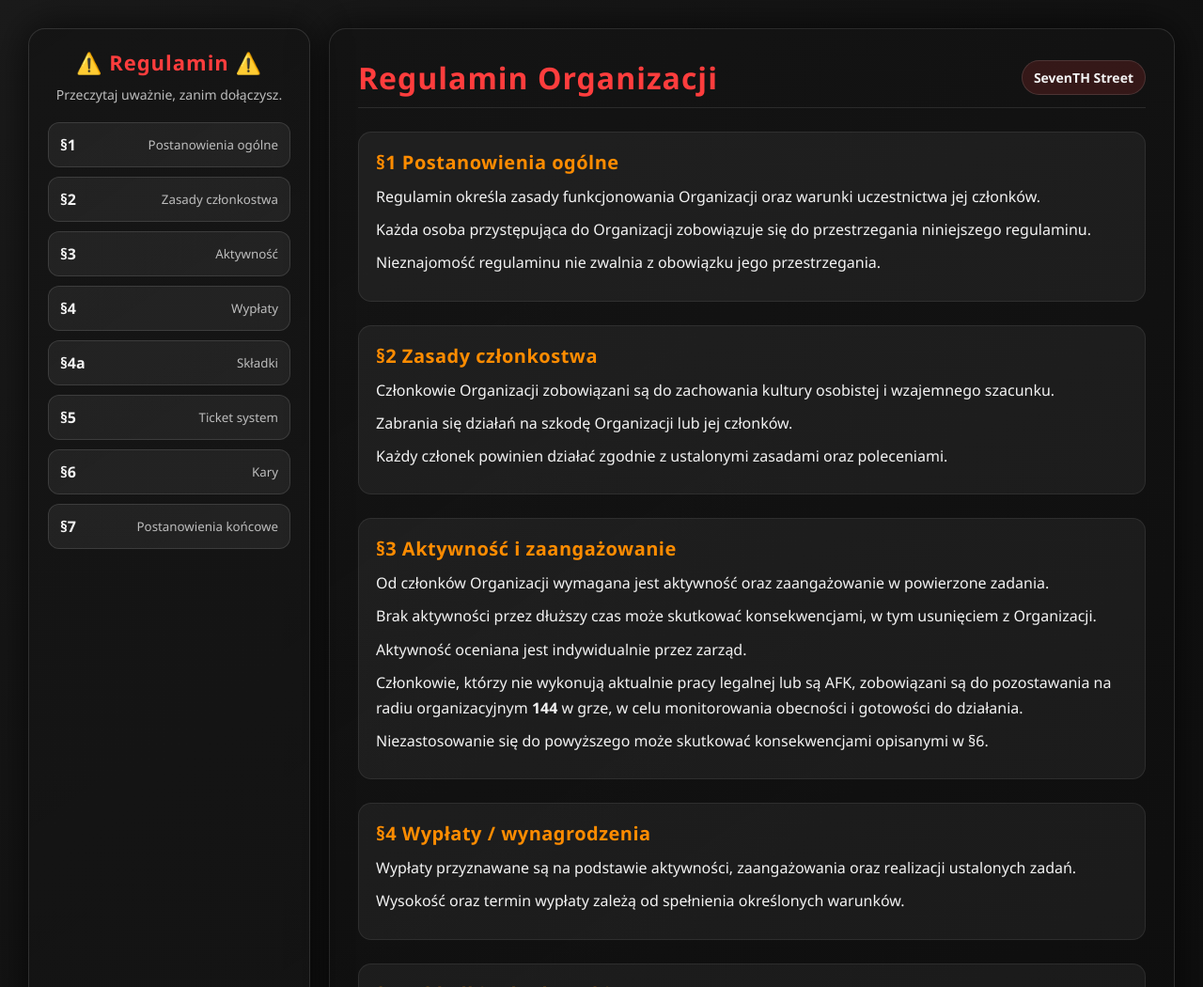
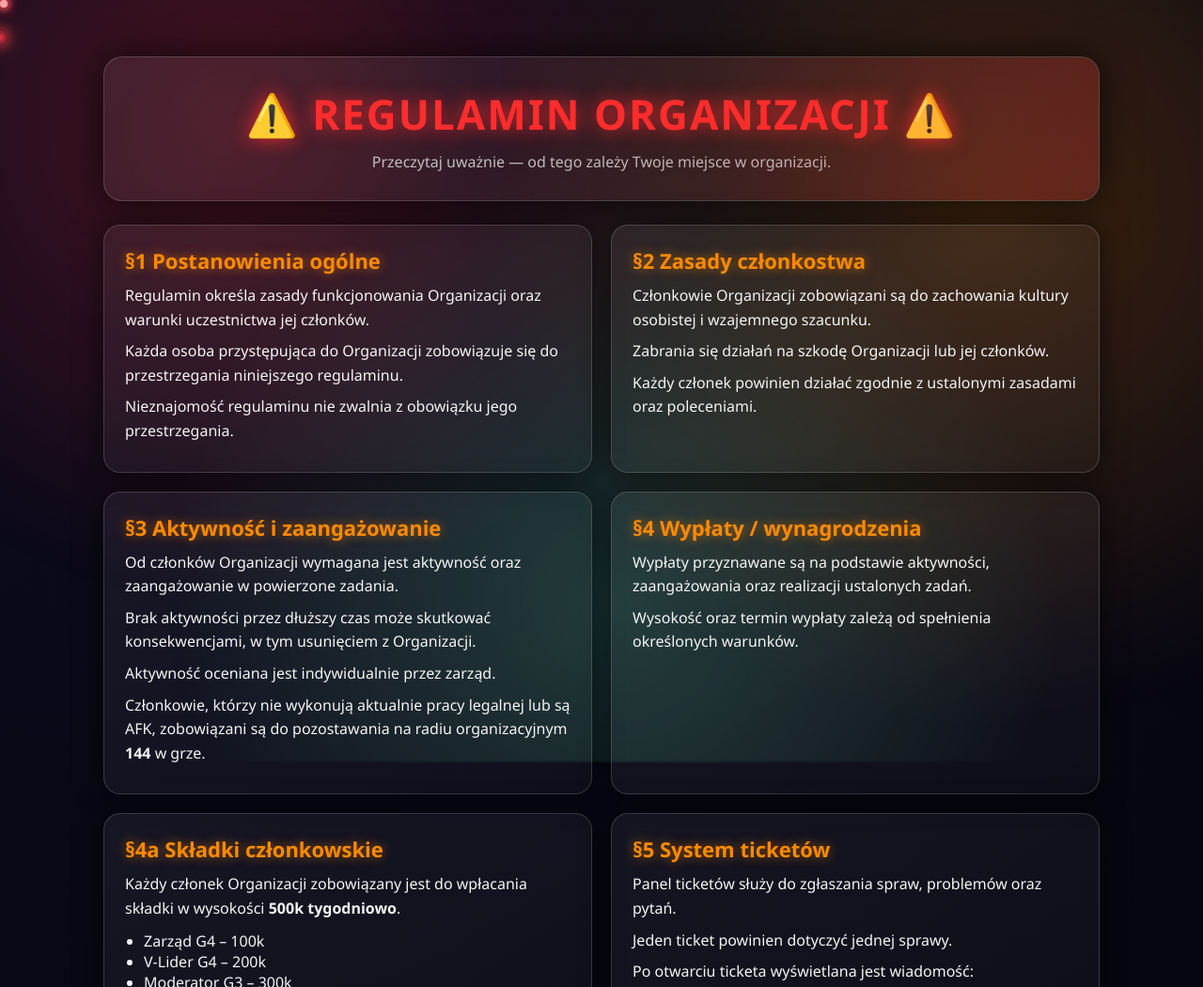
Before and after one commit to killer02199/Regulamin, a plain HTML site: page index.html in a window 1280 px wide. Shown: the top 1050 px of the page at 94% size. Drawn offline with Linux system fonts and the light colour scheme.

Commit message:
Refactor index.html with new styles and cursor effects

```diff
--- a/index.html
+++ b/index.html
@@ -1,241 +1,289 @@
 <!DOCTYPE html>
 <html lang="pl">
 <head>
-  <meta charset="UTF-8" />
-  <meta name="viewport" content="width=device-width, initial-scale=1.0" />
+  <meta charset="UTF-8">
+  <meta name="viewport" content="width=device-width, initial-scale=1.0">
   <title>Regulamin Organizacji</title>
+
   <style>
-    :root {
-      --bg: #070707;
-      --panel: rgba(20, 20, 20, 0.85);
-      --panel2: rgba(255, 255, 255, 0.06);
-      --border: rgba(255, 255, 255, 0.12);
-      --text: #f3f3f3;
-      --muted: #bdbdbd;
-      --accent: #ff3d3d;
-      --accent2: #ff8c00;
-      --glow: rgba(255, 61, 61, 0.35);
+    :root{
+      --bg1:#05050d;
+      --bg2:#0b0b1f;
+      --text:#f5f5f5;
+      --muted:#bfbfbf;
+      --card:rgba(255,255,255,0.06);
+      --border:rgba(255,255,255,0.16);
+      --neon1:#ff2d2d;
+      --neon2:#ff8a00;
+      --neon3:#6bffb8;
     }
 
-    * {
-      box-sizing: border-box;
+    *{box-sizing:border-box}
+    body{
+      margin:0;
+      font-family: 'Segoe UI', Tahoma, Geneva, Verdana, sans-serif;
+      color:var(--text);
+      background: radial-gradient(circle at top left, var(--bg2), var(--bg1));
+      overflow-x:hidden;
+      cursor:none; /* <-- KURSOR ZNIKA */
     }
 
-    body {
-      margin: 0;
-      font-family: "Segoe UI", Tahoma, Geneva, Verdana, sans-serif;
-      color: var(--text);
-      background: radial-gradient(circle at top left, #1b1b1b, var(--bg));
-      overflow-x: hidden;
+    /* =========================
+       CUSTOM CURSOR + TRAIL
+    ========================= */
+    .cursor{
+      position:fixed;
+      width:18px;
+      height:18px;
+      border-radius:50%;
+      pointer-events:none;
+      transform:translate(-50%, -50%);
+      z-index:9999;
+      mix-blend-mode: screen;
+      background: radial-gradient(circle, rgba(255,45,45,0.9), rgba(255,45,45,0.0));
+      box-shadow:0 0 12px rgba(255,45,45,0.8), 0 0 25px rgba(255,138,0,0.4);
+      transition: transform .1s ease, width .2s ease, height .2s ease;
     }
 
-    .wrap {
-      display: flex;
-      min-height: 100vh;
-      padding: 30px;
-      gap: 20px;
+    .cursor.active{
+      width:42px;
+      height:42px;
+      background: radial-gradient(circle, rgba(255,138,0,0.8), rgba(255,138,0,0));
+      box-shadow:0 0 22px rgba(255,138,0,0.8), 0 0 40px rgba(107,255,184,0.3);
     }
 
-    .sidebar {
-      width: 300px;
-      border-radius: 18px;
-      background: linear-gradient(145deg, var(--panel), rgba(20, 20, 20, 0.7));
-      border: 1px solid var(--border);
-      box-shadow: 0 0 40px rgba(0, 0, 0, 0.7);
-      position: sticky;
-      top: 30px;
-      padding: 20px;
+    /* trail dots */
+    .trail{
+      position:fixed;
+      width:8px;
+      height:8px;
+      border-radius:50%;
+      pointer-events:none;
+      background: rgba(255,45,45,0.8);
+      box-shadow:0 0 10px rgba(255,45,45,0.6);
+      mix-blend-mode: screen;
+      z-index:9998;
+      opacity:0.8;
     }
 
-    .sidebar h2 {
-      margin: 0 0 10px;
-      font-size: 22px;
-      color: var(--accent);
-      text-align: center;
-      letter-spacing: 1px;
+    /* background animation */
+    .bg{
+      position:fixed;
+      top:0; left:0;
+      width:100%;
+      height:100%;
+      z-index:-1;
+      background:
+        radial-gradient(circle at 20% 20%, rgba(255,45,45,0.25), transparent 40%),
+        radial-gradient(circle at 80% 30%, rgba(255,138,0,0.22), transparent 45%),
+        radial-gradient(circle at 50% 80%, rgba(107,255,184,0.18), transparent 50%);
+      animation:bgMove 14s ease-in-out infinite;
+      filter: blur(1px);
+    }
+    @keyframes bgMove{
+      0%{transform:scale(1) translate(0,0)}
+      50%{transform:scale(1.06) translate(12px,-12px)}
+      100%{transform:scale(1) translate(0,0)}
     }
 
-    .sidebar p {
-      margin: 0;
-      color: var(--muted);
-      font-size: 14px;
-      text-align: center;
+    .container{
+      max-width:1100px;
+      margin:40px auto;
+      padding:20px;
     }
 
-    .toc {
-      margin-top: 20px;
-      display: flex;
-      flex-direction: column;
-      gap: 10px;
+    .hero{
+      text-align:center;
+      margin-bottom:25px;
+      padding:30px;
+      border-radius:20px;
+      background:linear-gradient(135deg, rgba(255,255,255,0.07), rgba(255,255,255,0.03));
+      border:1px solid var(--border);
+      box-shadow:0 0 40px rgba(0,0,0,0.7);
+      position:relative;
+      overflow:hidden;
     }
 
-    .toc a {
-      text-decoration: none;
-      color: var(--text);
-      padding: 12px;
-      border-radius: 12px;
-      border: 1px solid var(--border);
-      background: var(--panel2);
-      transition: all 0.2s ease;
-      display: flex;
-      justify-content: space-between;
-      align-items: center;
+    .hero::before{
+      content:"";
+      position:absolute;
+      inset:-50%;
+      background:linear-gradient(90deg, transparent, rgba(255,45,45,0.35), transparent);
+      animation:shine 4s infinite;
+    }
+    @keyframes shine{
+      0%{transform:translateX(-100%)}
+      100%{transform:translateX(100%)}
     }
 
-    .toc a:hover {
-      background: rgba(255, 255, 255, 0.08);
-      border-color: rgba(255, 61, 61, 0.35);
-      box-shadow: 0 0 18px var(--glow);
-      transform: translateY(-2px);
+    .hero h1{
+      font-size:44px;
+      margin:0;
+      letter-spacing:2px;
+      color:var(--neon1);
+      text-shadow:0 0 20px rgba(255,45,45,0.9);
     }
 
-    .toc a span {
-      font-weight: 600;
+    .hero p{
+      margin:10px 0 0;
+      color:var(--muted);
+      font-size:16px;
     }
 
-    .toc a small {
-      color: var(--muted);
+    .grid{
+      display:grid;
+      grid-template-columns: 1fr 1fr;
+      gap:20px;
     }
 
-    .content {
-      flex: 1;
-      border-radius: 18px;
-      background: linear-gradient(145deg, rgba(20, 20, 20, 0.85), rgba(10, 10, 10, 0.7));
-      border: 1px solid var(--border);
-      box-shadow: 0 0 40px rgba(0, 0, 0, 0.7);
-      padding: 30px;
+    .card{
+      padding:22px;
+      border-radius:18px;
+      background:linear-gradient(145deg, var(--card), rgba(255,255,255,0.03));
+      border:1px solid var(--border);
+      box-shadow:0 0 30px rgba(0,0,0,0.6);
+      position:relative;
+      overflow:hidden;
+      transform:translateY(20px);
+      opacity:0;
+      animation:cardIn 0.7s forwards;
+      transition: transform .2s ease, border .2s ease;
     }
 
-    .header {
-      display: flex;
-      align-items: center;
-      justify-content: space-between;
-      gap: 20px;
-      margin-bottom: 20px;
-      padding-bottom: 10px;
-      border-bottom: 1px solid rgba(255, 255, 255, 0.1);
+    .card:hover{
+      transform:translateY(-5px);
+      border:1px solid rgba(255,45,45,0.45);
     }
 
-    .header h1 {
-      margin: 0;
-      font-size: 32px;
-      letter-spacing: 1px;
-      color: var(--accent);
+    .card::after{
+      content:"";
+      position:absolute;
+      inset:-2px;
+      background:linear-gradient(135deg, rgba(255,45,45,0.35), rgba(255,138,0,0.35), rgba(107,255,184,0.25));
+      opacity:0;
+      transition:opacity .3s ease;
+      filter: blur(10px);
+    }
+    .card:hover::after{opacity:1}
+
+    .card:nth-child(2){animation-delay:0.1s}
+    .card:nth-child(3){animation-delay:0.2s}
+    .card:nth-child(4){animation-delay:0.3s}
+    .card:nth-child(5){animation-delay:0.4s}
+    .card:nth-child(6){animation-delay:0.5s}
+    .card:nth-child(7){animation-delay:0.6s}
+
+    @keyframes cardIn{
+      to{opacity:1; transform:translateY(0)}
     }
 
-    .header .badge {
-      font-size: 14px;
-      padding: 8px 12px;
-      border-radius: 999px;
-      border: 1px solid var(--border);
-      background: rgba(255, 61, 61, 0.15);
-      color: var(--text);
-      font-weight: 600;
+    .card h2{
+      margin:0 0 10px;
+      font-size:22px;
+      color:var(--neon2);
+      text-shadow:0 0 12px rgba(255,138,0,0.6);
+    }
+    .card p{
+      margin:8px 0;
+      line-height:1.6;
+      color:var(--text);
+    }
+    .card ul{
+      margin:10px 0 0;
+      padding-left:20px;
+      color:var(--text);
     }
 
-    .section {
-      margin-top: 25px;
-      padding: 18px;
-      border-radius: 14px;
-      background: rgba(255, 255, 255, 0.05);
-      border: 1px solid rgba(255, 255, 255, 0.08);
+    .btn{
+      display:inline-block;
+      margin-top:15px;
+      padding:12px 18px;
+      border-radius:12px;
+      border:1px solid rgba(255,255,255,0.2);
+      background:linear-gradient(135deg, rgba(255,45,45,0.25), rgba(255,138,0,0.18));
+      color:#fff;
+      font-weight:700;
+      text-decoration:none;
+      box-shadow:0 0 18px rgba(255,45,45,0.4);
+      transition:transform .2s ease;
+    }
+    .btn:hover{transform:translateY(-2px)}
+
+    #topBtn{
+      position:fixed;
+      right:20px;
+      bottom:20px;
+      padding:12px 14px;
+      border-radius:14px;
+      border:1px solid rgba(255,255,255,0.2);
+      background:rgba(255,45,45,0.2);
+      color:#fff;
+      cursor:pointer;
+      opacity:0;
+      transform:translateY(20px);
+      transition:0.3s;
+    }
+    #topBtn.show{
+      opacity:1;
+      transform:translateY(0);
     }
 
-    .section h2 {
-      margin: 0 0 10px;
-      color: var(--accent2);
-      font-size: 20px;
-      letter-spacing: 0.5px;
-    }
-
-    .section p {
-      margin: 8px 0;
-      line-height: 1.7;
-      color: var(--text);
-    }
-
-    .section ul {
-      margin: 10px 0 0 20px;
-      color: var(--text);
-      line-height: 1.7;
-    }
-
-    .footer {
-      margin-top: 25px;
-      text-align: center;
-      color: var(--muted);
-      font-size: 13px;
-    }
-
-    @media (max-width: 900px) {
-      .wrap {
-        flex-direction: column;
-      }
-      .sidebar {
-        width: 100%;
-        position: relative;
-        top: 0;
-      }
+    @media(max-width: 900px){
+      .grid{grid-template-columns:1fr;}
+      .hero h1{font-size:36px;}
     }
   </style>
 </head>
 <body>
-  <div class="wrap">
-    <div class="sidebar">
-      <h2>⚠️ Regulamin ⚠️</h2>
-      <p>Przeczytaj uważnie, zanim dołączysz.</p>
 
-      <div class="toc">
-        <a href="#p1"><span>§1</span> <small>Postanowienia ogólne</small></a>
-        <a href="#p2"><span>§2</span> <small>Zasady członkostwa</small></a>
-        <a href="#p3"><span>§3</span> <small>Aktywność</small></a>
-        <a href="#p4"><span>§4</span> <small>Wypłaty</small></a>
-        <a href="#p4a"><span>§4a</span> <small>Składki</small></a>
-        <a href="#p5"><span>§5</span> <small>Ticket system</small></a>
-        <a href="#p6"><span>§6</span> <small>Kary</small></a>
-        <a href="#p7"><span>§7</span> <small>Postanowienia końcowe</small></a>
-      </div>
+<div class="bg"></div>
+
+<!-- CUSTOM CURSOR -->
+<div class="cursor" id="cursor"></div>
+
+<!-- TRAIL -->
+<div id="trailContainer"></div>
+
+<button id="topBtn">↑ Góra</button>
+
+<div class="container">
+  <div class="hero">
+    <h1>⚠️ REGULAMIN ORGANIZACJI ⚠️</h1>
+    <p>Przeczytaj uważnie — od tego zależy Twoje miejsce w organizacji.</p>
   </div>
 
-    <div class="content">
-      <div class="header">
-        <h1>Regulamin Organizacji</h1>
-        <div class="badge">SevenTH Street</div>
-      </div>
-
-      <div id="p1" class="section">
+  <div class="grid">
+    <div class="card">
       <h2>§1 Postanowienia ogólne</h2>
       <p>Regulamin określa zasady funkcjonowania Organizacji oraz warunki uczestnictwa jej członków.</p>
       <p>Każda osoba przystępująca do Organizacji zobowiązuje się do przestrzegania niniejszego regulaminu.</p>
       <p>Nieznajomość regulaminu nie zwalnia z obowiązku jego przestrzegania.</p>
     </div>
 
-      <div id="p2" class="section">
+    <div class="card">
       <h2>§2 Zasady członkostwa</h2>
       <p>Członkowie Organizacji zobowiązani są do zachowania kultury osobistej i wzajemnego szacunku.</p>
       <p>Zabrania się działań na szkodę Organizacji lub jej członków.</p>
       <p>Każdy członek powinien działać zgodnie z ustalonymi zasadami oraz poleceniami.</p>
     </div>
 
-      <div id="p3" class="section">
+    <div class="card">
       <h2>§3 Aktywność i zaangażowanie</h2>
       <p>Od członków Organizacji wymagana jest aktywność oraz zaangażowanie w powierzone zadania.</p>
       <p>Brak aktywności przez dłuższy czas może skutkować konsekwencjami, w tym usunięciem z Organizacji.</p>
       <p>Aktywność oceniana jest indywidualnie przez zarząd.</p>
-        <p>Członkowie, którzy nie wykonują aktualnie pracy legalnej lub są AFK, zobowiązani są do pozostawania na radiu organizacyjnym <strong>144</strong> w grze, w celu monitorowania obecności i gotowości do działania.</p>
-        <p>Niezastosowanie się do powyższego może skutkować konsekwencjami opisanymi w §6.</p>
+      <p>Członkowie, którzy nie wykonują aktualnie pracy legalnej lub są AFK, zobowiązani są do pozostawania na radiu organizacyjnym <strong>144</strong> w grze.</p>
     </div>
 
-      <div id="p4" class="section">
+    <div class="card">
       <h2>§4 Wypłaty / wynagrodzenia</h2>
       <p>Wypłaty przyznawane są na podstawie aktywności, zaangażowania oraz realizacji ustalonych zadań.</p>
       <p>Wysokość oraz termin wypłaty zależą od spełnienia określonych warunków.</p>
     </div>
 
-      <div id="p4a" class="section">
+    <div class="card">
       <h2>§4a Składki członkowskie</h2>
       <p>Każdy członek Organizacji zobowiązany jest do wpłacania składki w wysokości <strong>500k tygodniowo</strong>.</p>
-        <p><strong>Składki według rang:</strong></p>
       <ul>
         <li>Zarząd G4 – 100k</li>
         <li>V-Lider G4 – 200k</li>
@@ -245,24 +293,19 @@
         <li>Członek G1 – 450k</li>
         <li>Nowicjusz G0 – 500k</li>
       </ul>
-        <p>Składki przeznaczone są na funkcjonowanie Organizacji oraz realizację wspólnych celów.</p>
-        <p>Brak regularnej wpłaty składki może skutkować konsekwencjami opisanymi w §6 (upomnienie, ograniczenie uprawnień, zawieszenie lub usunięcie z Organizacji).</p>
-        <p>Składki powinny być opłacane w terminie do końca tygodnia (niedziela 23:59), chyba że administracja ustali inaczej.</p>
-        <p>Zarząd zastrzega sobie prawo do wstrzymania wypłaty w przypadku naruszenia regulaminu.</p>
+      <p>Brak wpłaty może skutkować konsekwencjami opisanymi w §6.</p>
     </div>
 
-      <div id="p5" class="section">
+    <div class="card">
       <h2>§5 System ticketów</h2>
       <p>Panel ticketów służy do zgłaszania spraw, problemów oraz pytań.</p>
       <p>Jeden ticket powinien dotyczyć jednej sprawy.</p>
-        <p>Nadużywanie systemu ticketowego może skutkować sankcjami.</p>
-        <p>Po otwarciu ticketa wyświetlana jest wiadomość startowa:</p>
+      <p>Po otwarciu ticketa wyświetlana jest wiadomość:</p>
       <p><strong>„Witaj! Opisz dokładnie swoją sprawę, abyśmy mogli jak najszybciej ją rozpatrzyć.”</strong></p>
     </div>
 
-      <div id="p6" class="section">
+    <div class="card">
       <h2>§6 Kary i sankcje</h2>
-        <p>Za naruszenie regulaminu administracja może zastosować:</p>
       <ul>
         <li>upomnienie</li>
         <li>ograniczenie uprawnień</li>
@@ -270,19 +313,70 @@
         <li>usunięcie z Organizacji</li>
       </ul>
       <p>Rodzaj kary zależy od wagi naruszenia.</p>
-      </div>
-
-      <div id="p7" class="section">
-        <h2>§7 Postanowienia końcowe</h2>
-        <p>Zarząd zastrzega sobie prawo do zmiany regulaminu.</p>
-        <p>Aktualna wersja regulaminu jest zawsze obowiązująca.</p>
-        <p>W sprawach nieuregulowanych regulaminem decyzję podejmuje zarząd.</p>
-      </div>
-
-      <div class="footer">
-        © 2026 SevenTH Street • Wszystkie prawa zastrzeżone
+      <a class="btn" href="#top">Wróć na górę</a>
     </div>
   </div>
 </div>
+
+<script>
+  const cursor = document.getElementById("cursor");
+  const trailContainer = document.getElementById("trailContainer");
+
+  // create trail dots
+  const trailDots = [];
+  for(let i=0; i<10; i++){
+    const dot = document.createElement("div");
+    dot.classList.add("trail");
+    trailContainer.appendChild(dot);
+    trailDots.push(dot);
+  }
+
+  let mouseX=0, mouseY=0;
+  let currentX=0, currentY=0;
+
+  document.addEventListener("mousemove", (e)=>{
+    mouseX = e.clientX;
+    mouseY = e.clientY;
+    cursor.style.left = mouseX + "px";
+    cursor.style.top = mouseY + "px";
+  });
+
+  // trail animation
+  function animateTrail(){
+    currentX += (mouseX - currentX) * 0.2;
+    currentY += (mouseY - currentY) * 0.2;
+
+    trailDots.forEach((dot, index)=>{
+      const t = (index+1) * 0.08;
+      const x = currentX + (mouseX - currentX) * t;
+      const y = currentY + (mouseY - currentY) * t;
+      dot.style.left = x + "px";
+      dot.style.top = y + "px";
+      dot.style.opacity = 1 - index*0.08;
+    });
+
+    requestAnimationFrame(animateTrail);
+  }
+  animateTrail();
+
+  // hover effect
+  document.querySelectorAll("a, button").forEach(el=>{
+    el.addEventListener("mouseenter", ()=>{
+      cursor.classList.add("active");
+    });
+    el.addEventListener("mouseleave", ()=>{
+      cursor.classList.remove("active");
+    });
+  });
+
+  // top button
+  const topBtn = document.getElementById("topBtn");
+  window.addEventListener("scroll", ()=>{
+    if(window.scrollY > 400) topBtn.classList.add("show");
+    else topBtn.classList.remove("show");
+  });
+  topBtn.addEventListener("click", ()=> window.scrollTo({top:0, behavior:'smooth'}));
+</script>
+
 </body>
 </html>
```
Lines whose indentation alone changed are shown as unchanged.
